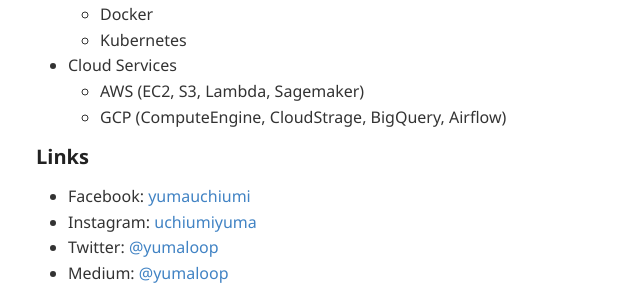
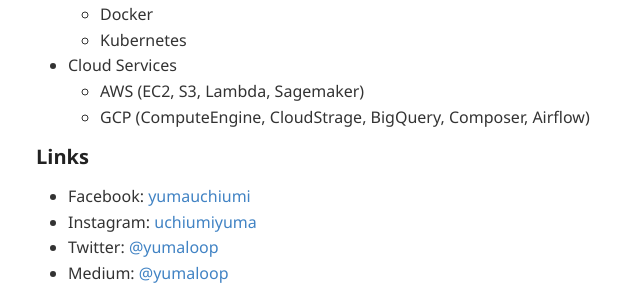
Before and after one commit to yumaloop/old-jekyll-blog-site, a Jekyll site: the page built from about.md, in a window 1280 px wide and 900 px high, scrolled down 1504 px. Shown: the part 154-444 px from the top of the window, without its empty margins (54-694 px from the left). Built offline with Jekyll 4.4.1, drawn with Linux system fonts in a browser that asks for light colours; comment, search, counter and statistics services are not loaded.

Commit message:
add CV202011

```diff
--- a/about.md
+++ b/about.md
@@ -6,7 +6,7 @@
 ---
 
 I'm Yuma Uchiumi, a graduate student majoring in computer science.
-I was born on December 8, 1997 in Tokyo, Japan.  [CV](https://github.com/yumaloop/yumaloop.github.io/blob/master/assets/pdf/CV201906.pdf)<br>
+I was born on December 8, 1997 in Tokyo, Japan.  [CV](https://github.com/yumaloop/yumaloop.github.io/blob/master/assets/pdf/CV202011.pdf)<br>
 My research goal is to understand and implement the computation for human thinking;
 I study algorithms, models, and systems to solve problems that statistical estimation, multi-agent communication, rewarded games, and so on.
 
@@ -58,7 +58,7 @@
 
 * Cloud Services
    * AWS (EC2, S3, Lambda, Sagemaker)
-   * GCP (ComputeEngine, CloudStrage, BigQuery, Airflow)
+   * GCP (ComputeEngine, CloudStrage, BigQuery, Composer, Airflow)
 
 #### Links
 
```
Also changed, not shown: 1 other file.
